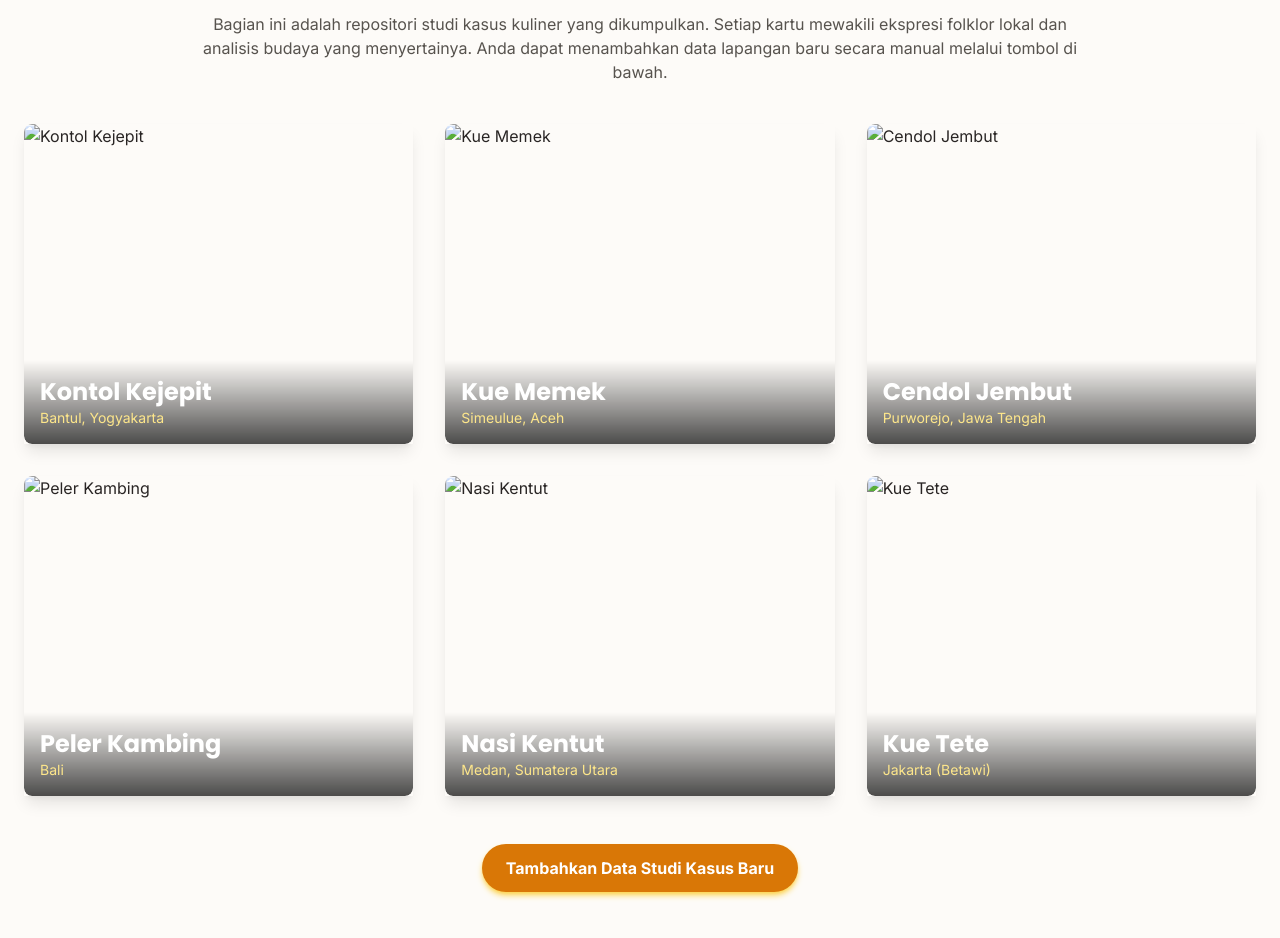
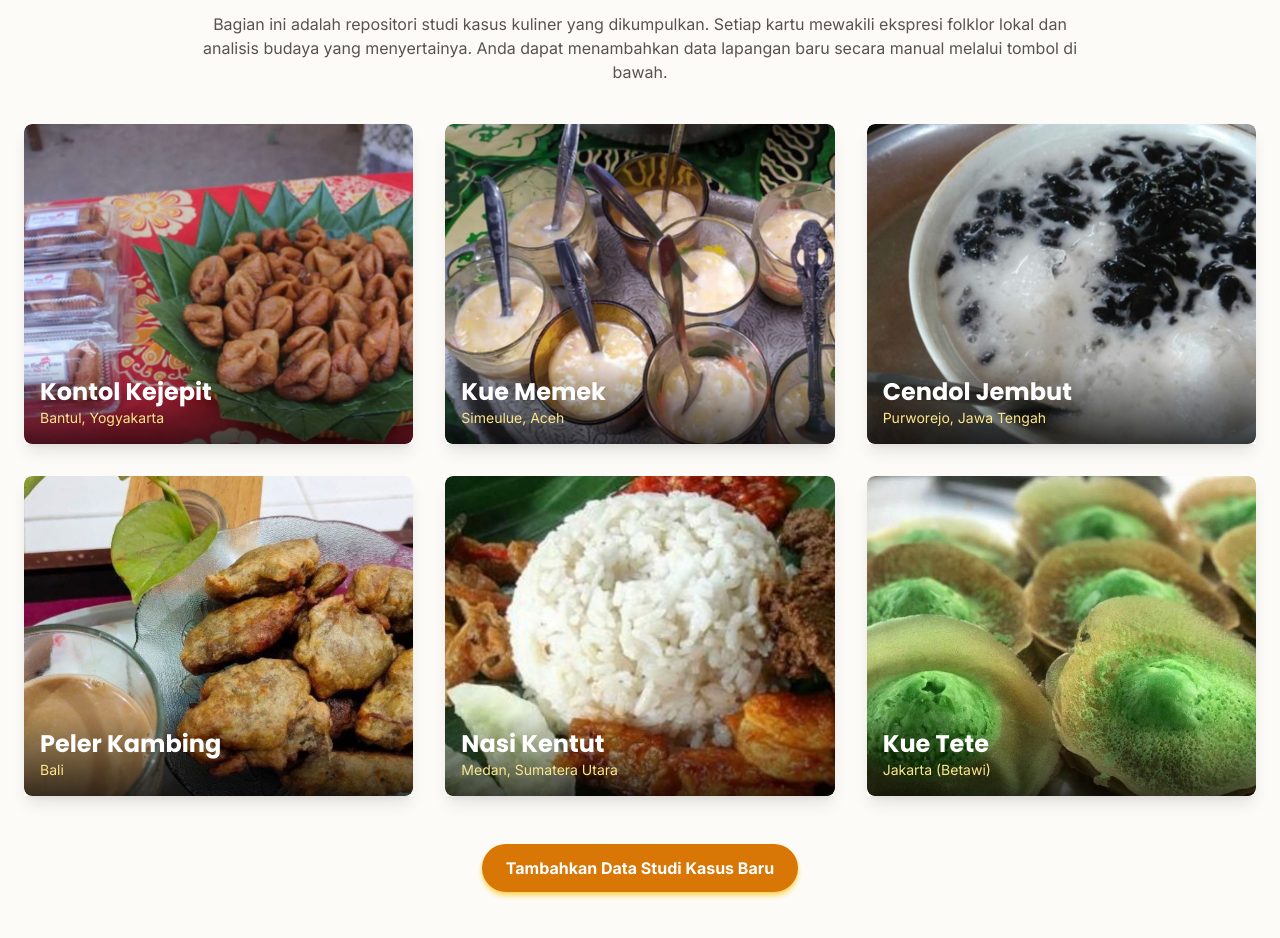
Before and after one commit to citrapricylia-am/web-humor---resistensi, a plain HTML site: page index.html in a window 1280 px wide. Shown: the part 1240-2178 px from the top of the page. Drawn offline with nearby package versions, Linux system fonts and the light colour scheme.

Commit message:
Update index.html

```diff
--- a/index.html
+++ b/index.html
@@ -342,42 +342,42 @@
             {
                 name: "Kontol Kejepit",
                 origin: "Bantul, Yogyakarta",
-                image: "img/kontolkejepit.jpg",
+                image: "kontolkejepit.jpg",
                 description: "Kue tradisional berwarna coklat muda dengan isian kacang hijau atau enten-enten kelapa. Namanya berasal dari bentuknya yang mirip alat kelamin pria ('kontol') yang seolah 'kejepit' saat proses pembuatannya.",
                 analysis: "Penamaan ini adalah bentuk 'guyon maton' (candaan sopan) khas Jawa. Dengan menamai sesuatu yang sakral (makanan) dengan nama vulgar, terjadi pelepasan ketegangan terhadap norma kesopanan yang kaku."
             },
             {
                 name: "Kue Memek",
                 origin: "Simeulue, Aceh",
-                image: "img/kuememek.jpg",
+                image: "kuememek.jpg",
                 description: "Bubur atau penganan yang terbuat dari beras ketan, pisang, dan santan. Nama 'memek' berasal dari kata 'mamemek' dalam bahasa setempat yang artinya mengunyah atau menggigit. Telah diakui sebagai Warisan Budaya Takbenda.",
                 analysis: "Contoh bagaimana sebuah kata bisa memiliki makna berbeda tergantung konteks budaya. Meskipun terdengar tabu di luar Simeulue, nama ini adalah deskripsi proses dan bagian dari identitas lokal yang otentik."
             },
             {
                 name: "Cendol Jembut",
                 origin: "Purworejo, Jawa Tengah",
-                image: "img/jembutkecabut.jpg",
+                image: "jembutkecabut.jpg",
                 description: "Es cendol dawet hitam yang dijual di bawah jembatan butuh ('Jembut'). Awalnya hanya dikenal sebagai Dawet Ireng, nama 'Jembut' menjadi populer sebagai akronim lokasi yang jenaka dan mudah diingat.",
                 analysis: "Ini adalah contoh kreativitas linguistik dan 'branding' akar rumput. Akronim yang provokatif membuat produk ini menonjol dan menjadi legenda lokal, menunjukkan kekuatan humor dalam pemasaran informal."
             },
             {
                 name: "Peler Kambing",
                 origin: "Bali",
-                image: "img/pelerkambing.jpg",
+                image: "pelerkambing.jpg",
                 description: "Jajanan pasar dari singkong parut yang dicampur gula merah, dibentuk lonjong, lalu direbus. Nama ini merujuk pada bentuknya yang dianggap mirip testis kambing.",
                 analysis: "Sama seperti Kontol Kejepit, penamaan ini menggunakan analogi visual yang vulgar untuk menciptakan humor. Ini adalah cara masyarakat 'menjinakkan' hal-hal tabu dengan membawanya ke ranah sehari-hari seperti makanan."
             },
             {
                 name: "Nasi Kentut",
                 origin: "Medan, Sumatera Utara",
-                image: "img/nasikentut.jpg",
+                image: "nasikentut.jpg",
                 description: "Nasi yang dimasak dengan daun sembukan (Paederia foetida), yang memiliki aroma khas seperti kentut saat diremas. Daun ini dipercaya memiliki khasiat untuk melancarkan pencernaan.",
                 analysis: "Di sini, nama yang tidak biasa justru berfungsi sebagai penanda khasiat dan keunikan bahan. Humor muncul dari kejujuran deskriptif yang melawan citra ideal makanan yang seharusnya selalu 'harum' dan 'sedap'."
             },
              {
                 name: "Kue Tete",
                 origin: "Jakarta (Betawi)",
-                image: "img/kuetete.jpg",
+                image: "kuetete.jpg",
                 description: "Kue Ape atau 'kue tete' adalah jajanan khas Betawi yang berbentuk lingkaran dengan bagian tengah yang menonjol dan lembut, dikelilingi oleh pinggiran yang renyah. Bentuknya yang dianggap menyerupai payudara ('tete') membuatnya mendapat julukan tersebut.",
                 analysis: "Penamaan ini adalah cerminan dari humor urban Betawi yang ceplas-ceplos dan berbasis pada analogi visual. Ini menunjukkan bagaimana kehidupan kota yang dinamis juga menghasilkan folklornya sendiri yang unik dan sedikit nakal."
             }
```
